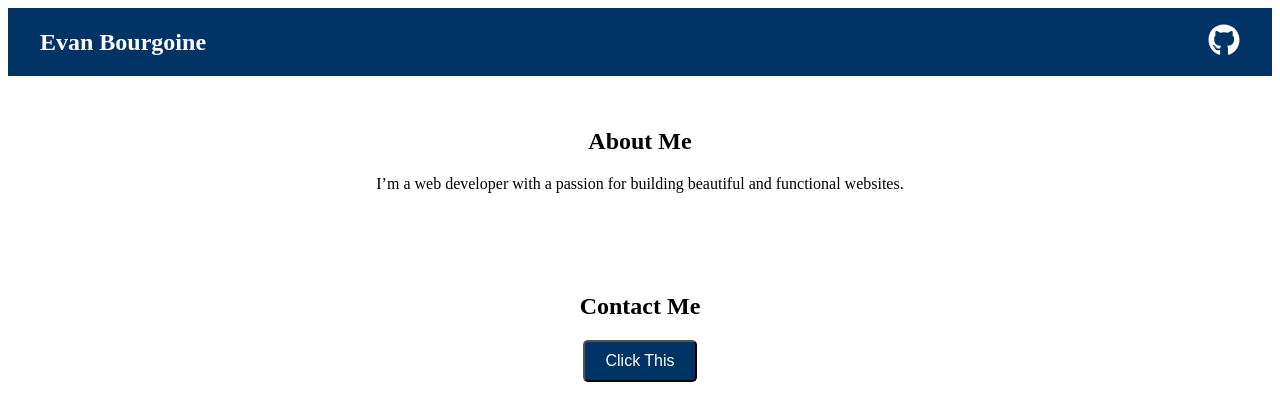
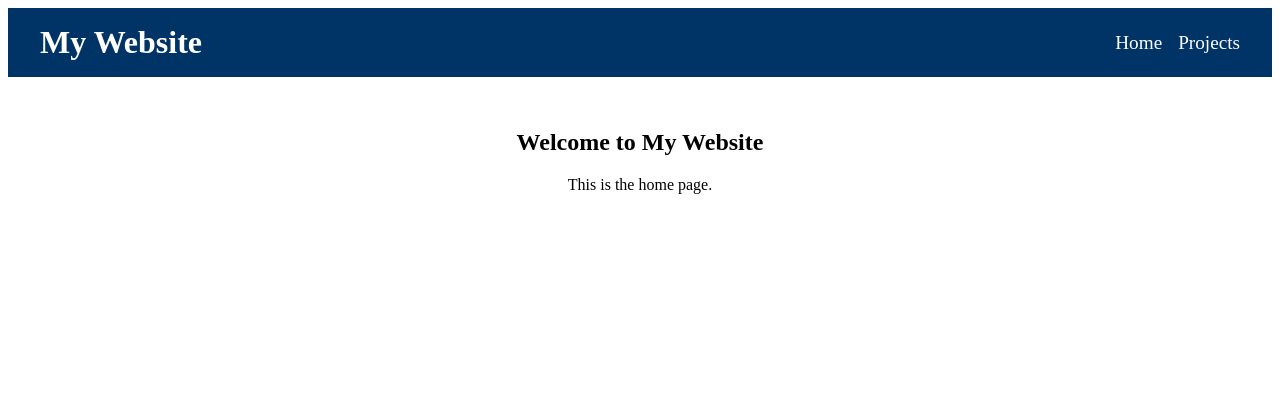
Before and after one commit to evanbourgoine/website-views, a React (Vite) app: page / in a window 1280 px wide. Shown: the top 420 px of the page. Built offline with nearby package versions, Linux system fonts and the light colour scheme.

Commit message:
different tab views

```diff
--- a/src/App.jsx
+++ b/src/App.jsx
@@ -1,59 +1,41 @@
 import React from 'react';
-import { FaGithub } from 'react-icons/fa';
+import { BrowserRouter as Router, Routes, Route, Link } from 'react-router-dom';
 
-// Functional components for different sections
-const Header = () => {
-    return (
-        <header style={styles.header}>
-            <h1 style={styles.title}>Evan Bourgoine</h1>
-            <a
-                href="https://github.com/evanbourgoine" // Replace with your GitHub URL
-                target="_blank"
-                rel="noopener noreferrer"
-                style={styles.githubLink}
-            >
-                <FaGithub style={styles.githubIcon} />
-            </a>
-        </header>
-    );
-};
+// Page Components
+const Home = () => (
+    <div style={styles.page}>
+        <h2>Welcome to My Website</h2>
+        <p>This is the home page.</p>
+    </div>
+);
 
-const About = () => {
-    return (
-        <section style={styles.section}>
-            <h2>About Me</h2>
-            <p>
-                I’m a web developer with a passion for building beautiful and functional
-                websites.
-            </p>
-        </section>
-    );
-};
+const Projects = () => (
+    <div style={styles.page}>
+        <h2>My Projects</h2>
+        <p>Here is a list of my projects.</p>
+    </div>
+);
 
-const Contact = () => {
-    const handleButtonClick = () => {
-        alert('Thanks for clicking!');
-    }
-    return (
-        <section style={styles.section}>
-            <h2>Contact Me</h2>
-            <button style={styles.button} onClick={handleButtonClick}>
-                Click This
-            </button>
-        </section>
-    );
-};
-
-// Main App component
 const App = () => {
     return (
-        <div>
-            <Header />
+        <Router>
+            {/* Header with Navigation */}
+            <header style={styles.header}>
+                <h1 style={styles.title}>My Website</h1>
+                <nav style={styles.nav}>
+                    <Link to="/" style={styles.navLink}>Home</Link>
+                    <Link to="/projects" style={styles.navLink}>Projects</Link>
+                </nav>
+            </header>
+
+            {/* Routes */}
             <main>
-                <About />
-                <Contact />
+                <Routes>
+                    <Route path="/" element={<Home />} />
+                    <Route path="/projects" element={<Projects />} />
+                </Routes>
             </main>
-        </div>
+        </Router>
     );
 };
 
@@ -69,27 +51,19 @@ const styles = {
     },
     title: {
         margin: 0,
-        fontSize: '1.5rem',
     },
-    githubLink: {
+    nav: {
+        display: 'flex',
+        gap: '1rem',
+    },
+    navLink: {
+        color: '#fff',
         textDecoration: 'none',
+        fontSize: '1.2rem',
     },
-    githubIcon: {
-        fontSize: '2rem',
-        color: '#fff',
-        transition: 'color 0.3s ease',
-    },
-    section: {
+    page: {
         padding: '2rem',
         textAlign: 'center',
-    },
-    button: {
-        padding: '10px 20px',
-        fontSize: '16px',
-        backgroundColor: '#003366',
-        color: '#fff',
-        borderRadius: '5px',
-        cursor: 'pointer',
     },
 };
 
```
